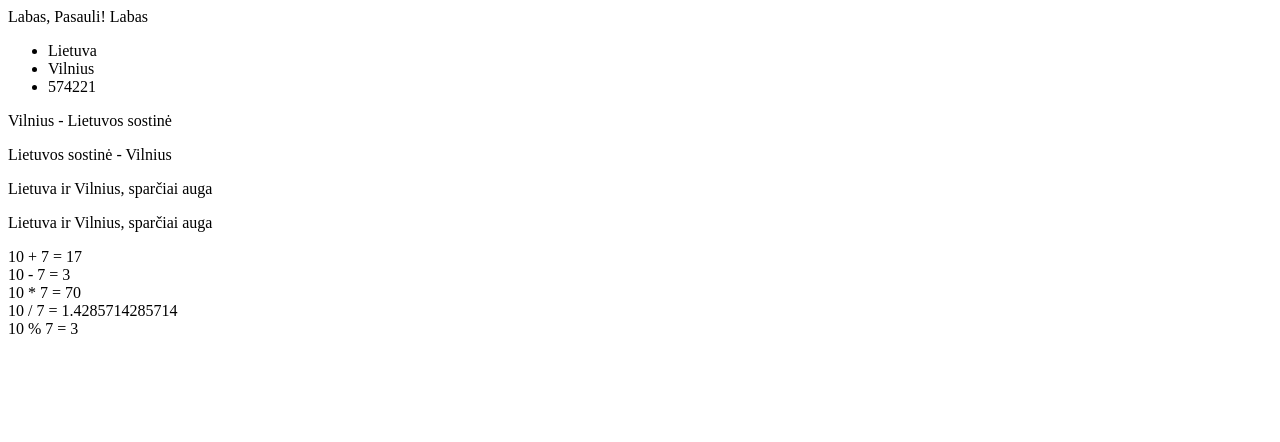
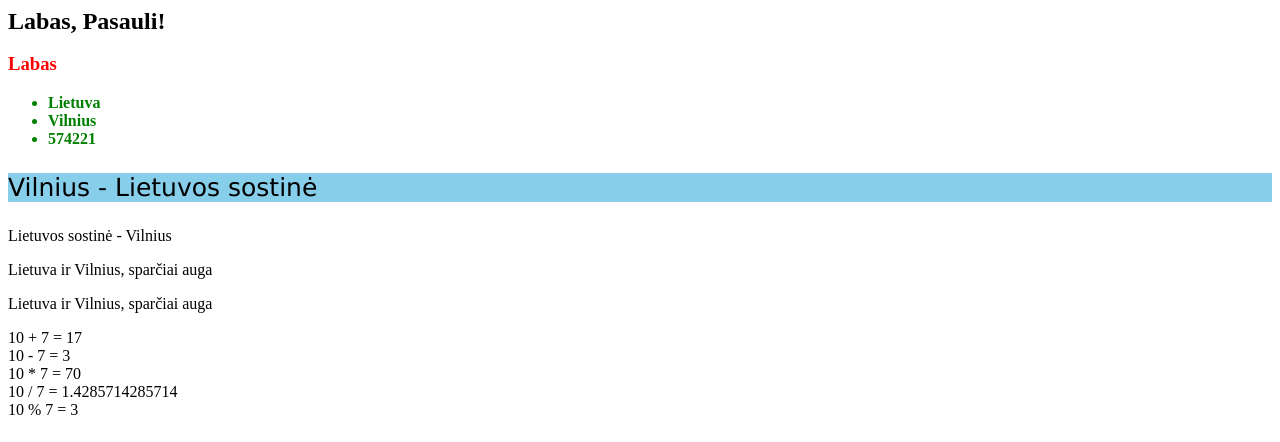
Before and after one commit to egidum/backend, a PHP site: page / in a window 1280 px wide. Shown: the top 442 px of the page. Run offline with PHP 8.4, Linux system fonts and the light colour scheme.

Commit message:
paskaita

```diff
--- a/1paskaita/index.php
+++ b/1paskaita/index.php
@@ -1,7 +1,7 @@
 
-<?php echo 'Labas, Pasauli!'; ?>
+<?php echo '<h2 style="margin-bottom: 0;">Labas, Pasauli!</h2><br>'; ?>
 
-<?= 'Labas'; ?>
+<?= '<h3 style="color: red; margin-top: 0;">Labas</h3>'; ?>
 
 
 
@@ -12,14 +12,15 @@ $populiation = 574221;
 ?>
 
 
-<ul>
+
+<ul style="color: green; font-weight: bold;">
    <li><?php echo $country; ?></li>
    <li><?php echo $city; ?></li>
    <li><?php echo $populiation; ?></li>
 </ul>
 
 
-<p><?php echo $city.' - Lietuvos sostinė'; ?></p>
+<p style="font-family: Verdana; font-size: 25px; background-color: skyblue;"><?php echo $city.' - Lietuvos sostinė'; ?></p>
 <p><?php echo "Lietuvos sostinė - $city"; ?></p>
 
 <p><?php echo "$country ir $city, sparčiai auga"; ?></p>
```
